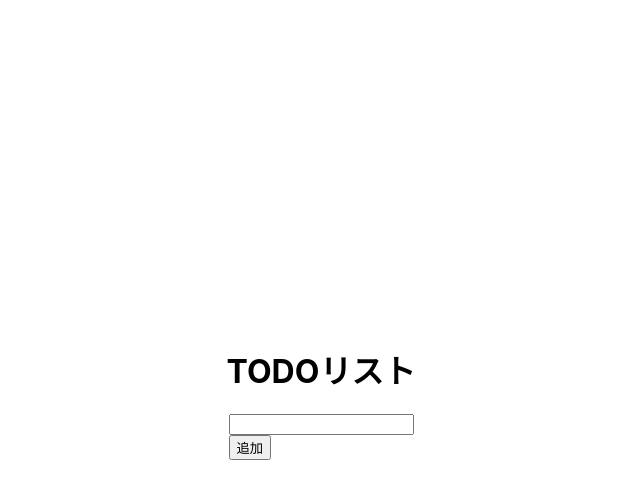
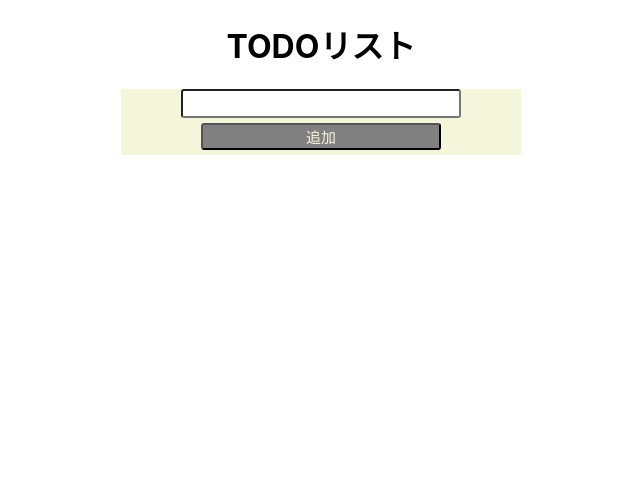
Before and after one commit to gp-kobayashi/todo-study, a Next.js app: page / in a window 1280 px wide. Shown: the top 498 px of the page, without its empty margins (319-959 px from the left). Built offline with nearby package versions, Linux system fonts and the light colour scheme.

Commit message:
[new]cssの追加

```diff
--- a/styles/Home.module.css
+++ b/styles/Home.module.css
@@ -1,122 +1,29 @@
-.container {
-  min-height: 100vh;
-  padding: 0 0.5rem;
-  display: flex;
-  flex-direction: column;
-  justify-content: center;
-  align-items: center;
-}
-
-.main {
-  padding: 5rem 0;
-  flex: 1;
-  display: flex;
-  flex-direction: column;
-  justify-content: center;
-  align-items: center;
-}
-
-.footer {
-  width: 100%;
-  height: 100px;
-  border-top: 1px solid #eaeaea;
-  display: flex;
-  justify-content: center;
-  align-items: center;
-}
-
-.footer img {
-  margin-left: 0.5rem;
-}
-
-.footer a {
-  display: flex;
-  justify-content: center;
-  align-items: center;
-}
-
-.title a {
-  color: #0070f3;
-  text-decoration: none;
-}
-
-.title a:hover,
-.title a:focus,
-.title a:active {
-  text-decoration: underline;
-}
-
-.title {
-  margin: 0;
-  line-height: 1.15;
-  font-size: 4rem;
-}
-
-.title,
-.description {
+.main h1{
   text-align: center;
 }
 
-.description {
-  line-height: 1.5;
-  font-size: 1.5rem;
+.todo{
+  width: 400px;
+  background-color: beige;
+  margin: 0 auto;
+  text-align: center;
 }
 
-.code {
-  background: #fafafa;
-  border-radius: 5px;
-  padding: 0.75rem;
-  font-size: 1.1rem;
-  font-family: Menlo, Monaco, Lucida Console, Liberation Mono, DejaVu Sans Mono,
-    Bitstream Vera Sans Mono, Courier New, monospace;
+.todo form {
+  text-align: center;
 }
 
-.grid {
-  display: flex;
-  align-items: center;
-  justify-content: center;
-  flex-wrap: wrap;
-  max-width: 800px;
-  margin-top: 3rem;
+.todo form input{
+  width: 70%;
+  border-radius: 3px;
+  padding: 5px 10px;
 }
 
-.card {
-  margin: 1rem;
-  flex-basis: 45%;
-  padding: 1.5rem;
-  text-align: left;
-  color: inherit;
-  text-decoration: none;
-  border: 1px solid #eaeaea;
-  border-radius: 10px;
-  transition: color 0.15s ease, border-color 0.15s ease;
+.todo button{
+  background-color: gray;
+  color: beige;
+  width: 60%;
+  font-size: 15px;
+  margin: 5px;
+  border-radius: 3px;
 }
-
-.card:hover,
-.card:focus,
-.card:active {
-  color: #0070f3;
-  border-color: #0070f3;
-}
-
-.card h3 {
-  margin: 0 0 1rem 0;
-  font-size: 1.5rem;
-}
-
-.card p {
-  margin: 0;
-  font-size: 1.25rem;
-  line-height: 1.5;
-}
-
-.logo {
-  height: 1em;
-}
-
-@media (max-width: 600px) {
-  .grid {
-    width: 100%;
-    flex-direction: column;
-  }
-}
```
